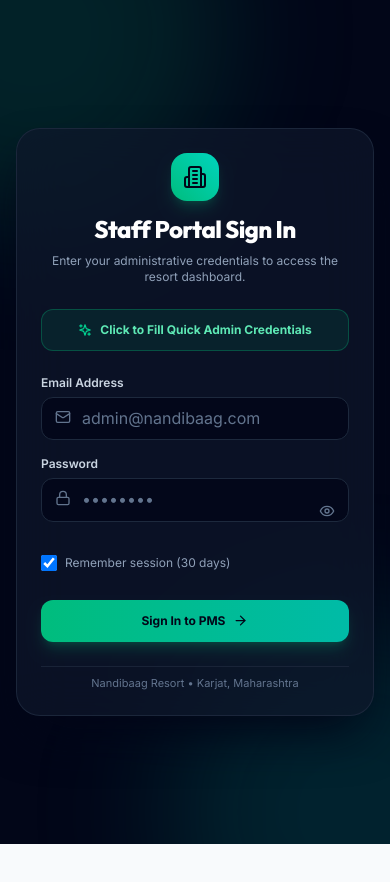
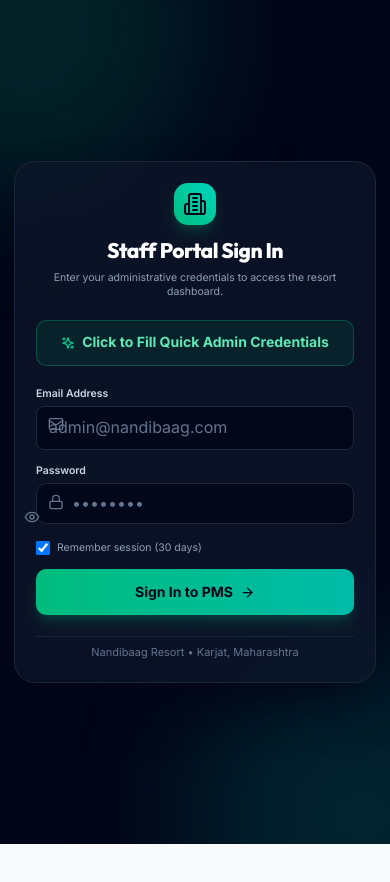
Before and after one commit to moizshaikh38/nandibaag-pms, a React (Vite) app in the folder nandibaag-bot/frontend/: page /login in a window 390 px wide. Shown: the top 882 px of the page. After the commit the page ends 844 px from the top, so only its background shows below. Built offline with nearby package versions, Linux system fonts and the light colour scheme.

Commit message:
style(mobile): implement complete mobile responsiveness rules for inputs, grids, tables, and touch targets

```diff
--- a/nandibaag-bot/frontend/src/index.css
+++ b/nandibaag-bot/frontend/src/index.css
@@ -19,13 +19,28 @@
 }
 
 /* Global Mobile & UI Defaults */
+* {
+  box-sizing: border-box;
+}
+
 html, body {
   font-family: var(--font-sans);
   background-color: #f8fafc;
   color: #0f172a;
+  margin: 0;
+  padding: 0;
+  overflow-x: hidden;
+  width: 100%;
+  max-width: 100%;
   -webkit-tap-highlight-color: transparent;
   -webkit-touch-callout: none;
   scroll-behavior: smooth;
+}
+
+@media (max-width: 768px) {
+  html, body {
+    font-size: 14px;
+  }
 }
 
 /* iOS Safari Prevent Auto-Zoom on Form Focus */
--- a/nandibaag-bot/frontend/src/styles/ManualBookingForm.css
+++ b/nandibaag-bot/frontend/src/styles/ManualBookingForm.css
@@ -9,40 +9,72 @@
   box-shadow: 0 10px 30px rgba(0, 0, 0, 0.08);
 }
 
-@media (max-width: 640px) {
+/* Mobile: Full width, stack inputs and cards */
+@media (max-width: 768px) {
   .manual-booking-container {
-    margin: 8px;
+    margin: 4px;
+    padding: 10px;
+    border-radius: 14px;
+  }
+
+  .form-section {
     padding: 12px;
-    border-radius: 16px;
+    margin-bottom: 12px;
   }
-}
 
-/* Prevent auto-zoom on iOS Safari by enforcing min font-size 16px on inputs */
-@media (max-width: 768px) {
+  /* Form inputs - full width & touch friendly */
   input[type="text"],
+  input[type="email"],
+  input[type="tel"],
   input[type="date"],
   input[type="number"],
   select,
   textarea {
-    font-size: 16px !important;
+    width: 100% !important;
+    padding: 10px 12px;
+    font-size: 16px !important; /* Prevents auto-zoom on iOS */
+    border-radius: 8px;
+    min-height: 44px;
+  }
+
+  /* Touch-friendly buttons */
+  button,
+  .submit-btn,
+  .cancel-btn {
+    width: 100%;
+    min-height: 46px;
+    font-size: 14px;
+    border-radius: 10px;
+    font-weight: 700;
+  }
+
+  .guest-composition {
+    display: flex;
+    flex-direction: column;
+    gap: 8px;
+  }
+
+  .rooms-grid {
+    grid-template-columns: 1fr;
+    gap: 8px;
   }
 }
 
-/* Touch targets optimization */
-button,
-input,
-select {
-  min-height: 42px;
+/* Tablet & Up */
+@media (min-width: 769px) and (max-width: 1024px) {
+  .rooms-grid {
+    grid-template-columns: repeat(2, 1fr);
+  }
+}
+
+/* Desktop */
+@media (min-width: 1025px) {
+  .rooms-grid {
+    grid-template-columns: repeat(3, 1fr);
+  }
 }
 
 /* Smooth Scrolling for Modal Containers */
 .overflow-y-auto {
   -webkit-overflow-scrolling: touch;
 }
-
-/* Add bottom padding for mobile devices so fixed bottom navigation doesn't clip content */
-@media (max-width: 1024px) {
-  body {
-    padding-bottom: 70px;
-  }
-}
```
